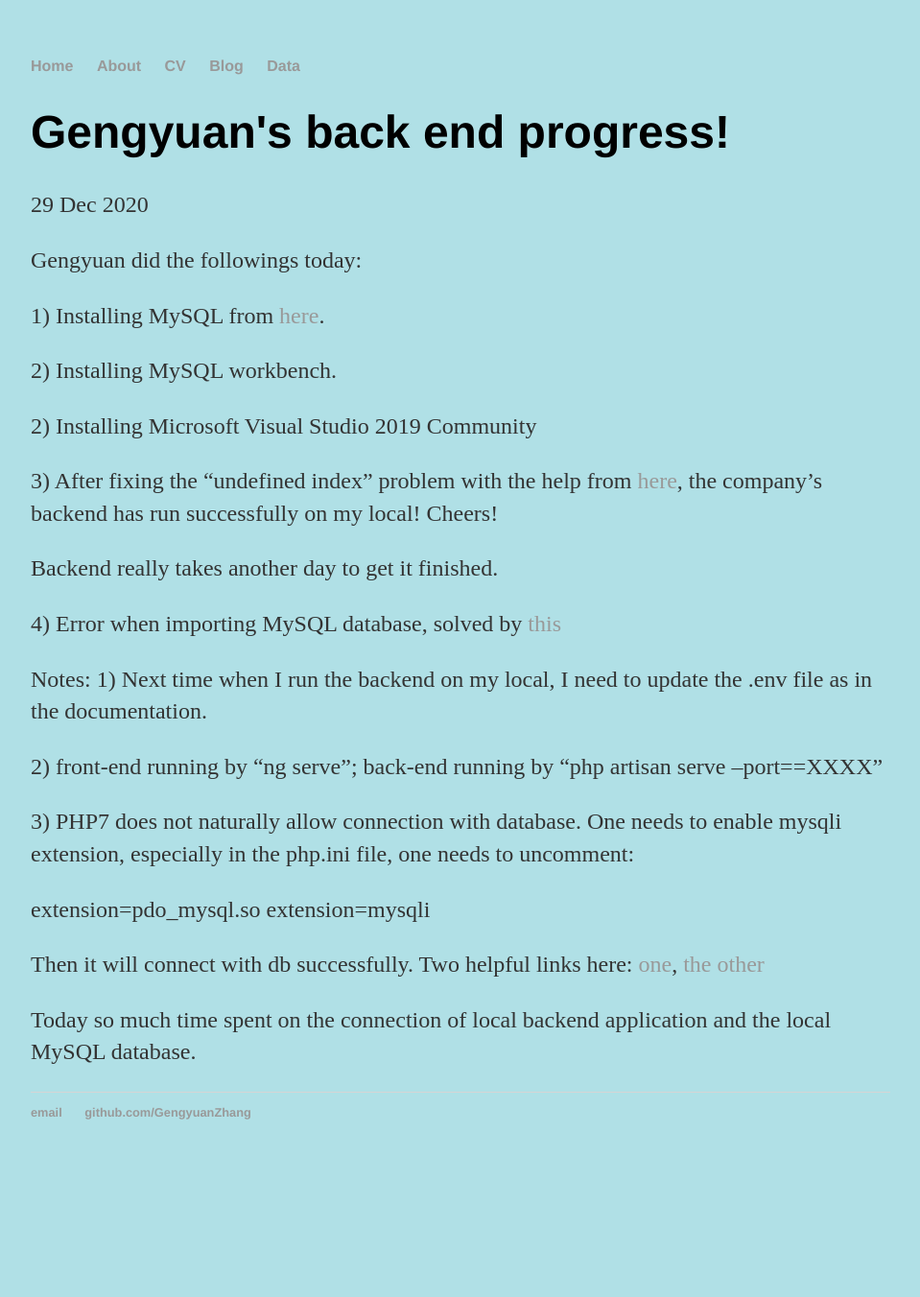
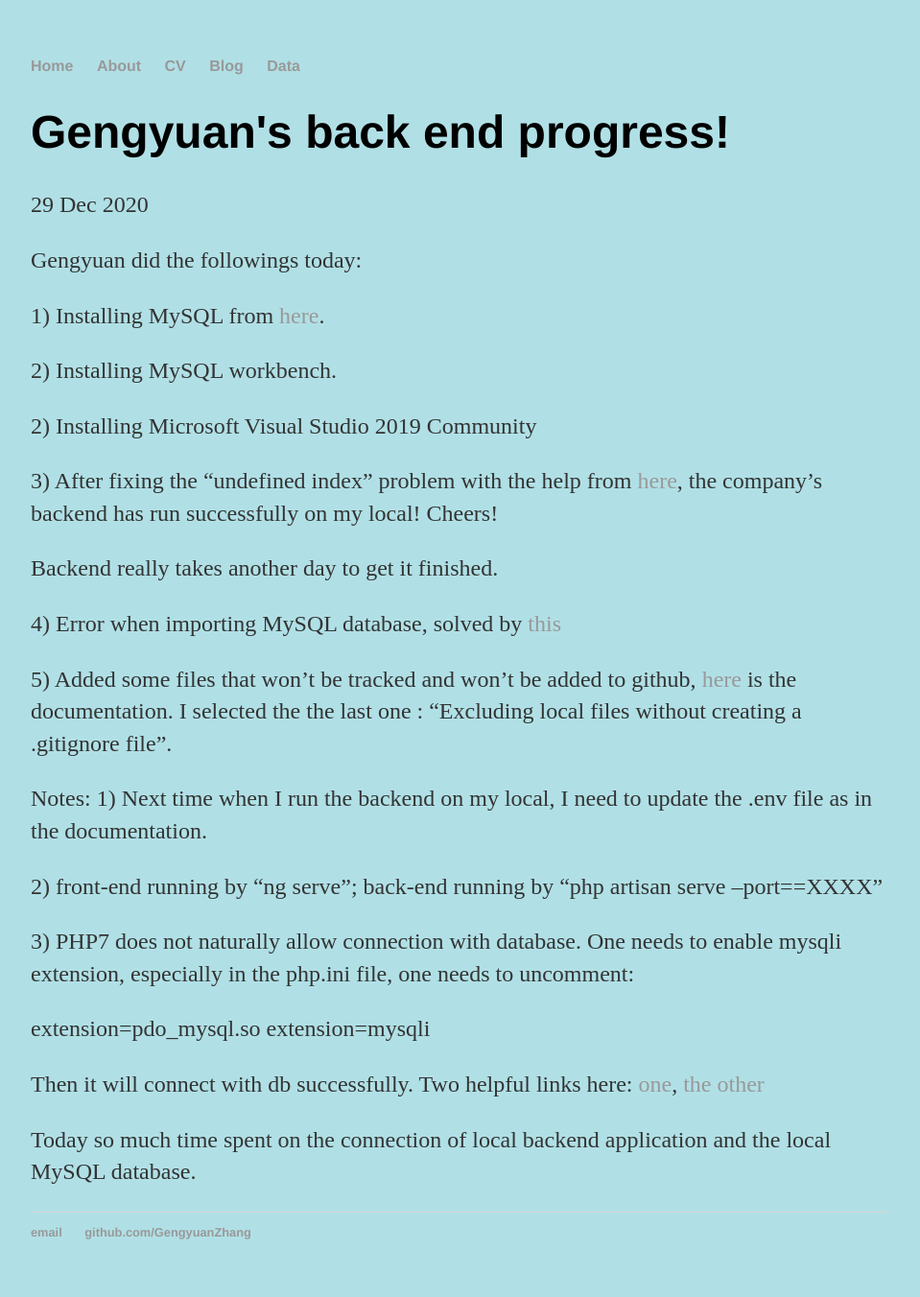
Before and after one commit to GengyuanZhang/GengyuanZhang.github.io, a Jekyll site: the page built from _posts/2020-12-29-gengyuan-zhang-back-end-progress.md, in a window 1280 px wide. Shown: the whole page at 96% size, without its empty margins (160-1119 px from the left). Built offline with Jekyll 4.4.1, drawn with Linux system fonts in a browser that asks for light colours; before the commit the page ends 1227 px from its top, so only the background shows below that.

Commit message:
update the dairy

```diff
--- a/_posts/2020-12-29-gengyuan-zhang-back-end-progress.md
+++ b/_posts/2020-12-29-gengyuan-zhang-back-end-progress.md
@@ -18,6 +18,9 @@ Backend really takes another day to get it finished.
 
 4) Error when importing MySQL database, solved by [this](https://stackoverflow.com/questions/20488311/error-1049-42000-unknown-database-localized-wordpress-database)
 
+5) Added some files that won't be tracked and won't be added to github, [here](https://docs.github.com/en/free-pro-team@latest/github/using-git/ignoring-files) is the documentation. I selected the the last one : "Excluding local files without creating a .gitignore file".
+
+
 Notes:
 1) Next time when I run the backend on my local, I need to update the .env file as in the documentation.
 
```
